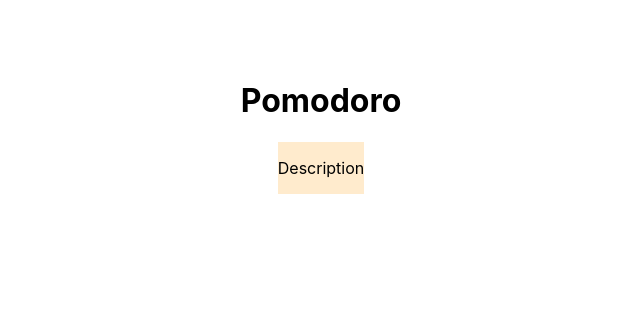
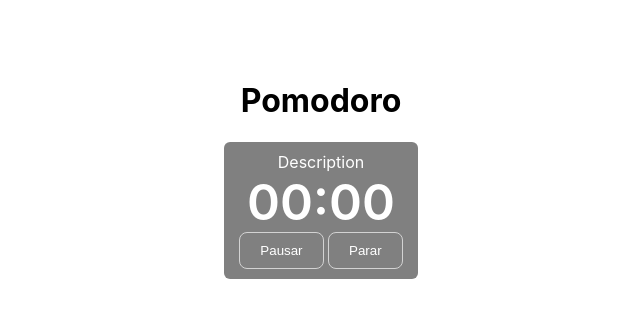
Before and after one commit to wellingtonaquino/pomodoro-jera, a plain HTML site: page index.html in a window 1280 px wide. Shown: the whole page, without its empty margins (319-959 px from the left). Drawn offline with Linux system fonts and the light colour scheme; files whose address does not match are found by name.

Commit message:
Adicionado estrutura timer

```diff
--- a/css/timer.css
+++ b/css/timer.css
@@ -1,3 +1,36 @@
 .timer{
-    background-color: blanchedalmond;
+    padding: 10px 15px;
+    /*
+    height: 200px;
+    width: 200px;
+    */
+
+    text-align: center;
+    display: flex;
+    flex-direction: column;
+    justify-content: center;
+    color: white;
+
+    background-color: gray;
+    /* border: 1px solid black; */
+    border-radius: 6px;
+
 }
+
+button{
+    text-align: center;
+    text-decoration: none;
+
+    background-color: transparent;
+    border: 1px solid lightgrey;
+
+    border-radius: 8px;
+    color: #ffffff;
+    font-weight: 400;
+    padding:10px 20px;
+}
+
+.contador{
+    font-size: 50px;
+    font-weight: 600;
+}
--- a/index.html
+++ b/index.html
@@ -15,9 +15,12 @@
             <h1>Pomodoro</h1>
         </header>
         <div class="timer">
-            <p>Description</p>
-            <div class="contador"></div>
-            <div class="controles"></div>
+            Description
+            <div class="contador">00:00</div>
+            <div class="controles">
+                <button class="pause">Pausar</button>
+                <button class="parar">Parar</button>
+            </div>
         </div>
     </div>
 </body>
```
